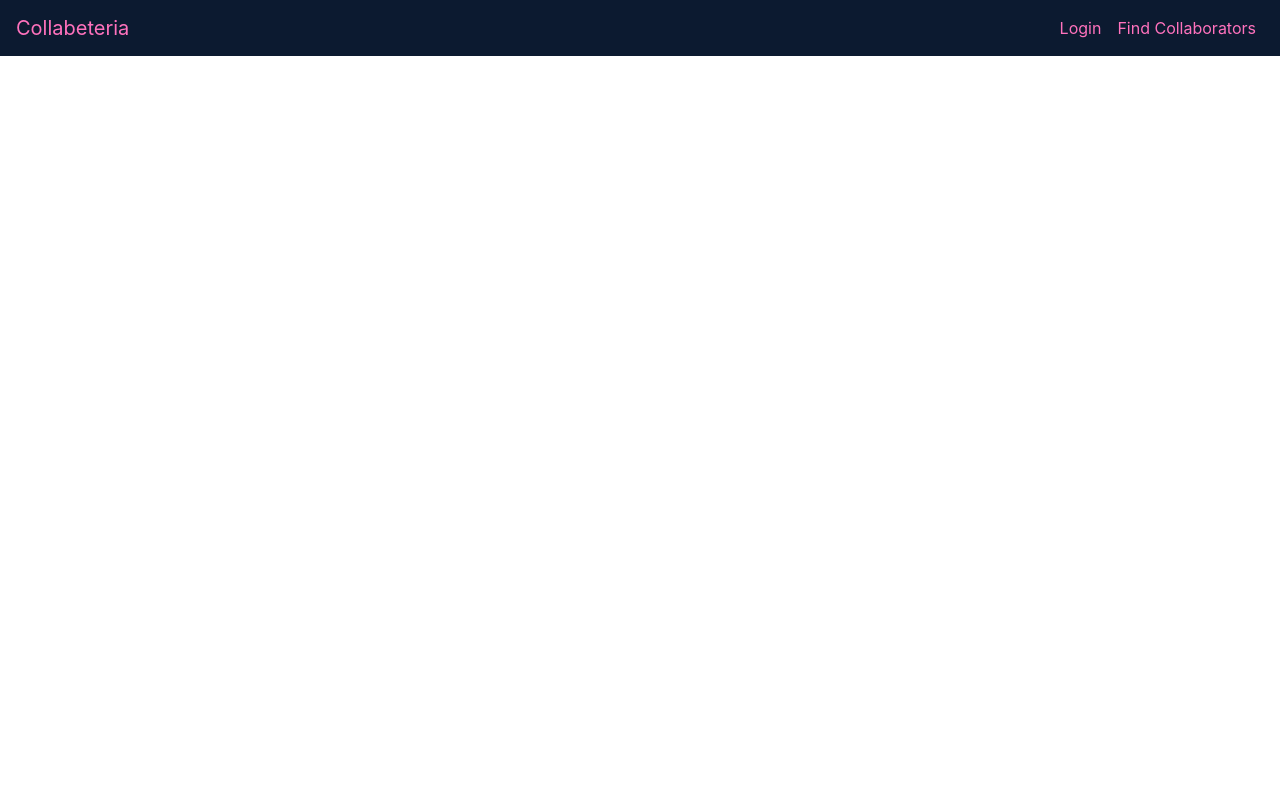
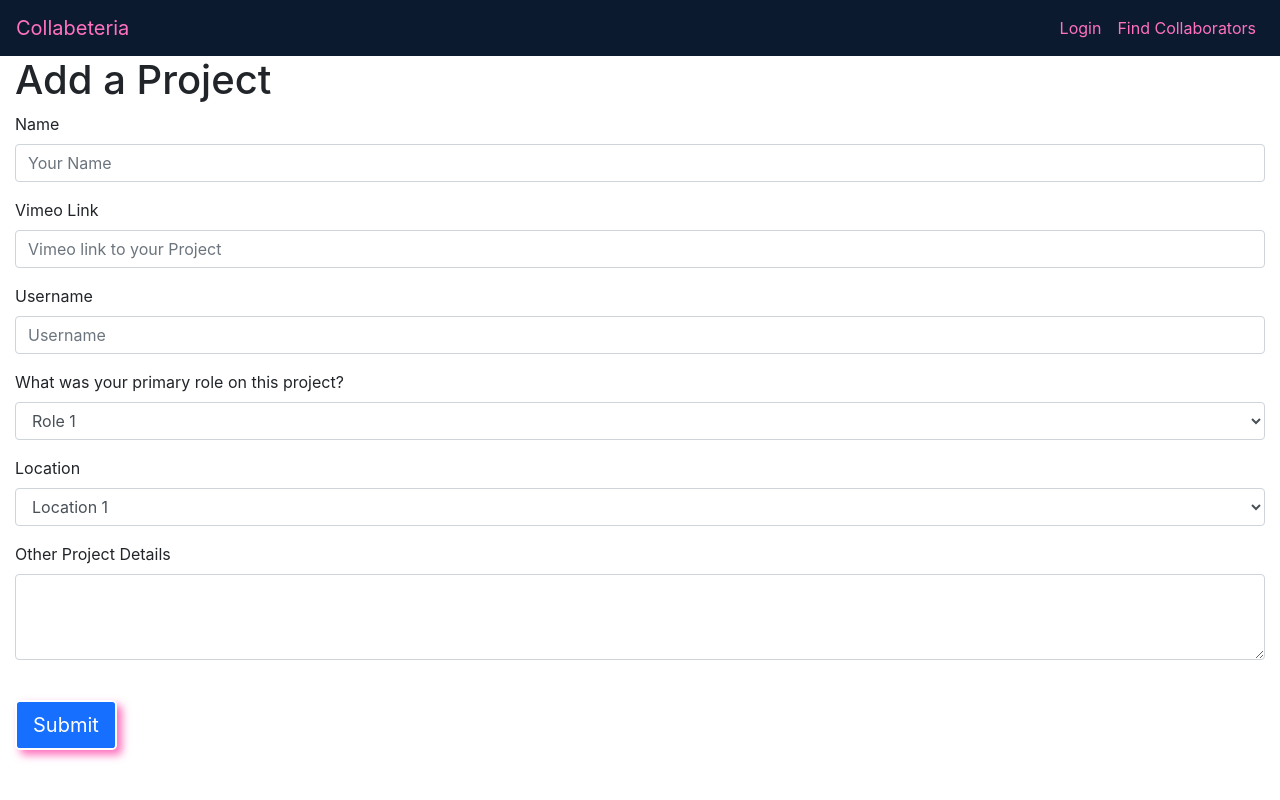
Before and after one commit to aweldon45/CMVP_Client, a React (Create React App) app: page /AddProject in a window 1280 px wide. Shown: the top 800 px of the page. Built offline with nearby package versions, Linux system fonts and the light colour scheme.

Commit message:
add project page skeleton

```diff
--- /dev/null
+++ b/src/AddProject.js
@@ -0,0 +1,23 @@
+import React, { Component } from 'react';
+import { NameForm, LinkForm, UsernameForm, RoleForm, LocationForm, DetailsForm } from './components/Forms'
+import { ButtonOne } from './components/Button'
+
+class AddProject extends Component {
+  render() {
+    return (
+      <div>
+      <h1>Add a Project</h1>
+      <NameForm></NameForm>
+      <LinkForm></LinkForm>
+      <UsernameForm></UsernameForm>
+      <RoleForm></RoleForm>
+      <LocationForm></LocationForm>
+      <DetailsForm></DetailsForm>
+      <br></br>
+      <ButtonOne>Submit</ButtonOne>
+      </div>
+    )
+  }
+}
+
+export default AddProject
--- a/src/App.js
+++ b/src/App.js
@@ -1,7 +1,7 @@
 import React, { Component } from 'react';
 import { BrowserRouter as Router, Route, Switch} from 'react-router-dom';
 import Home from './Home';
-import Login from './Login';
+import AddProject from './AddProject';
 import Search from './Search';
 import { Layout }  from './components/Layout';
 import { Navigationbar } from './components/Navigationbar'
@@ -17,7 +17,7 @@ class App extends Component {
           <Switch>
               <Route exact path="/" component = {Home} />
             <Layout>
-              <Route path="/Login" component = {Login} />
+              <Route path="/AddProject" component = {AddProject} />
               <Route path="/Search" component = {Search} />
             </Layout>
           </Switch>
--- a/src/Home.js
+++ b/src/Home.js
@@ -2,7 +2,7 @@ import React, { Component } from 'react';
 import { Container, Media } from 'react-bootstrap';
 import lpImage from './assets/backlit-clouds-friends.jpg'
 import styled from 'styled-components';
-import { ButtonOne } from './components/button'
+import { ButtonOne } from './components/Button'
 
 const Styles = styled.div`
 
--- a/src/Login.js
+++ /dev/null
@@ -1,14 +0,0 @@
-import React, { Component } from 'react';
-
-class Login extends Component {
-  render() {
-    return (
-      <div>
-      <h1>Login Test Render</h1>
-      <p>Lorem ipsum dolor sit amet, consectetur adipiscing elit, sed do eiusmod tempor incididunt ut labore et dolore magna aliqua. Ut enim ad minim veniam, quis nostrud exercitation ullamco laboris nisi ut aliquip ex ea commodo consequat. Duis aute irure dolor in reprehenderit in voluptate velit esse cillum dolore eu fugiat nulla pariatur. Excepteur sint occaecat cupidatat non proident, sunt in culpa qui officia deserunt mollit anim id est laborum.</p>
-      </div>
-    )
-  }
-}
-
-export default Login
--- /dev/null
+++ b/src/components/Forms.js
@@ -0,0 +1,115 @@
+import React from 'react';
+import { Form } from 'react-bootstrap';
+//import styled from 'styled-components';
+
+
+//Project Details - Main
+/*genre
+project image
+add roles
+tags
+other info*/
+
+//Add a profile
+/*
+Email
+Password
+confirm password
+profile image*/
+
+//Add a project
+//name
+export const NameForm = () => (
+  <Form>
+    <Form.Group controlId='formBasicName'>
+      <Form.Label>Name</Form.Label>
+      <Form.Control type='name' placeholder='Your Name' />
+      <Form.Text></Form.Text>
+    </Form.Group>
+  </Form>
+)
+
+//link
+export const LinkForm = () => (
+  <Form>
+    <Form.Group controlId='formBasicLink'>
+      <Form.Label>Vimeo Link</Form.Label>
+      <Form.Control type='link' placeholder='Vimeo link to your Project' />
+      <Form.Text></Form.Text>
+    </Form.Group>
+  </Form>
+)
+
+//username
+export const UsernameForm = () => (
+  <Form>
+    <Form.Group controlId='formBasicUsername'>
+      <Form.Label>Username</Form.Label>
+      <Form.Control type='name' placeholder='Username' />
+      <Form.Text></Form.Text>
+    </Form.Group>
+  </Form>
+)
+
+//Role
+export const RoleForm = () => (
+  <Form>
+    <Form.Group controlId='controlSelect1'>
+      <Form.Label>What was your primary role on this project?</Form.Label>
+      <Form.Control as='select'>
+        <option>Role 1</option>
+        <option>Role 2</option>
+        <option>Role 3</option>
+      </Form.Control>
+      <Form.Text></Form.Text>
+    </Form.Group>
+  </Form>
+)
+
+//location
+export const LocationForm = () => (
+  <Form>
+    <Form.Group controlId='controlSelect1'>
+      <Form.Label>Location</Form.Label>
+      <Form.Control as='select'>
+        <option>Location 1</option>
+        <option>Location 2</option>
+        <option>Location 3</option>
+      </Form.Control>
+      <Form.Text></Form.Text>
+    </Form.Group>
+  </Form>
+)
+
+//other project details
+export const DetailsForm = () => (
+  <Form>
+    <Form.Group controlId='controlTextArea1'>
+      <Form.Label>Other Project Details</Form.Label>
+      <Form.Control as='textarea' rows='3' />
+      <Form.Text></Form.Text>
+    </Form.Group>
+  </Form>
+)
+
+
+
+export const EmailForm = (props) => (
+  <Form>
+    <Form.Group controlId='formBasicEmail'>
+      <Form.Label>{props.children}</Form.Label>
+      <Form.Control type='email' placeholder='Email address' />
+      <Form.Text></Form.Text>
+    </Form.Group>
+  </Form>
+)
+
+export const PasswordForm = (props) => (
+  <Form>
+    <Form.Group controlId='formBasicPassword'>
+      <Form.Label>{props.children}</Form.Label>
+      <Form.Control type='password' placeholder='Password' />
+      <Form.Text></Form.Text>
+    </Form.Group>
+  </Form>
+)
```
